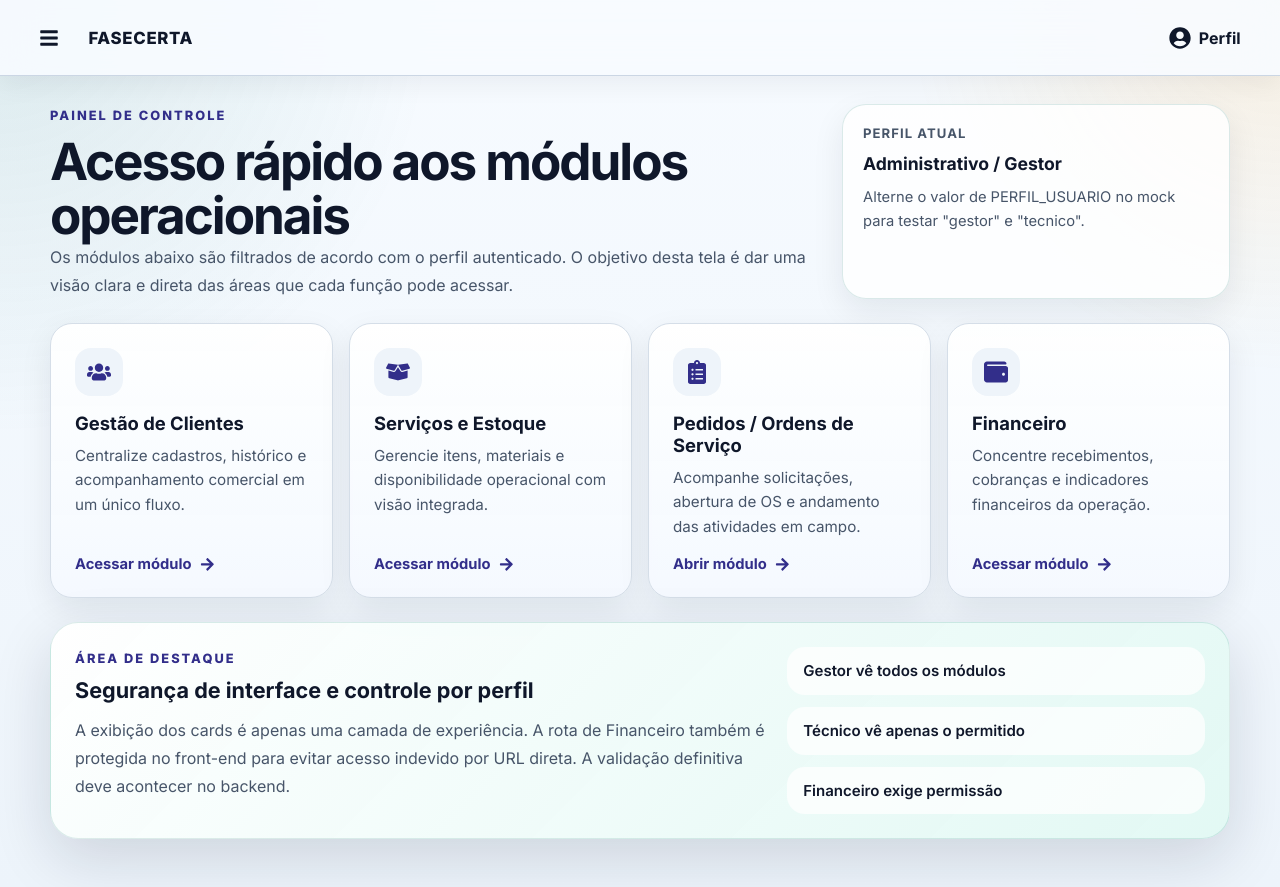
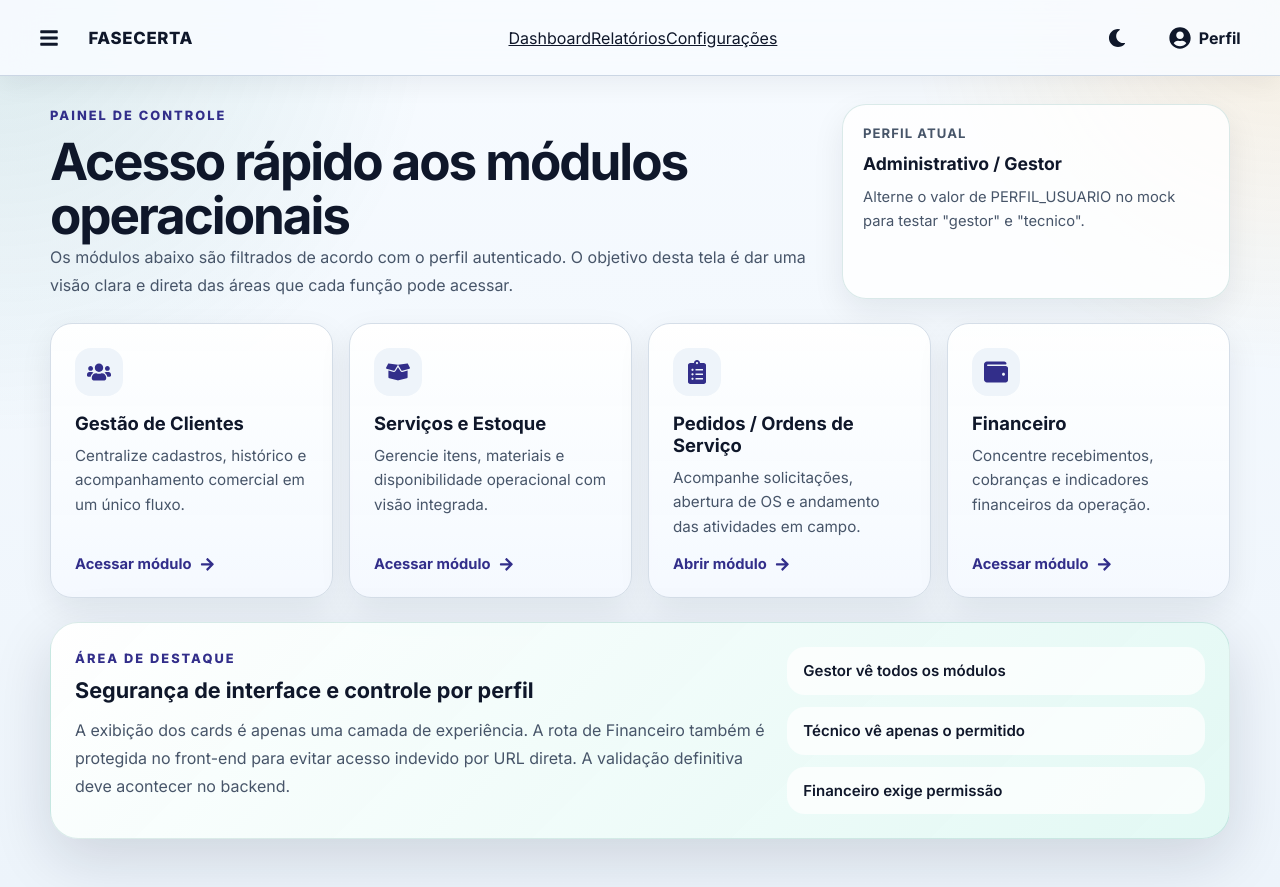
Before and after one commit to CS-PI-2026-FaseCerta/front-end, a React (Create React App) app: page / in a window 1280 px wide. Built offline with nearby package versions, Linux system fonts and the light colour scheme.

Commit message:
feat: adicionar alternância de tema e navegação no HeaderDashBoard

```diff
--- a/src/home/components/HeaderDashBoard.jsx
+++ b/src/home/components/HeaderDashBoard.jsx
@@ -1,9 +1,24 @@
-import React from "react";
-import { Link } from "react-router-dom";
-import { FaBars, FaUserCircle } from "react-icons/fa";
+import React, { useEffect, useState } from "react";
+import { Link, NavLink } from "react-router-dom";
+import { FaBars, FaMoon, FaSun, FaUserCircle } from "react-icons/fa";
 import "./HeaderDashBoard.css";
 
 const HeaderDashBoard = () => {
+  const [theme, setTheme] = useState("light");
+
+  useEffect(() => {
+    const savedTheme = localStorage.getItem("fasecerta-theme") || "light";
+    setTheme(savedTheme);
+    document.documentElement.setAttribute("data-theme", savedTheme);
+  }, []);
+
+  const handleThemeToggle = () => {
+    const nextTheme = theme === "dark" ? "light" : "dark";
+    setTheme(nextTheme);
+    localStorage.setItem("fasecerta-theme", nextTheme);
+    document.documentElement.setAttribute("data-theme", nextTheme);
+  };
+
   return (
     <header className="dashboard-header">
       <div className="dashboard-header__brand">
@@ -23,7 +38,44 @@ const HeaderDashBoard = () => {
         </Link>
       </div>
 
+      <nav className="dashboard-header__nav" aria-label="Navegação principal">
+        <NavLink
+          to="/"
+          end
+          className={({ isActive }) =>
+            `dashboard-header__nav-link${isActive ? " dashboard-header__nav-link--active" : ""}`
+          }
+        >
+          Dashboard
+        </NavLink>
+        <NavLink
+          to="/relatorios"
+          className={({ isActive }) =>
+            `dashboard-header__nav-link${isActive ? " dashboard-header__nav-link--active" : ""}`
+          }
+        >
+          Relatórios
+        </NavLink>
+        <NavLink
+          to="/configuracoes"
+          className={({ isActive }) =>
+            `dashboard-header__nav-link${isActive ? " dashboard-header__nav-link--active" : ""}`
+          }
+        >
+          Configurações
+        </NavLink>
+      </nav>
+
       <div className="dashboard-header__actions">
+        <button
+          className="dashboard-header__icon-button"
+          type="button"
+          aria-label="Alternar tema"
+          onClick={handleThemeToggle}
+        >
+          {theme === "dark" ? <FaSun size={18} /> : <FaMoon size={18} />}
+        </button>
+
         <Link
           to="/perfil"
           className="dashboard-header__profile-link"
```
